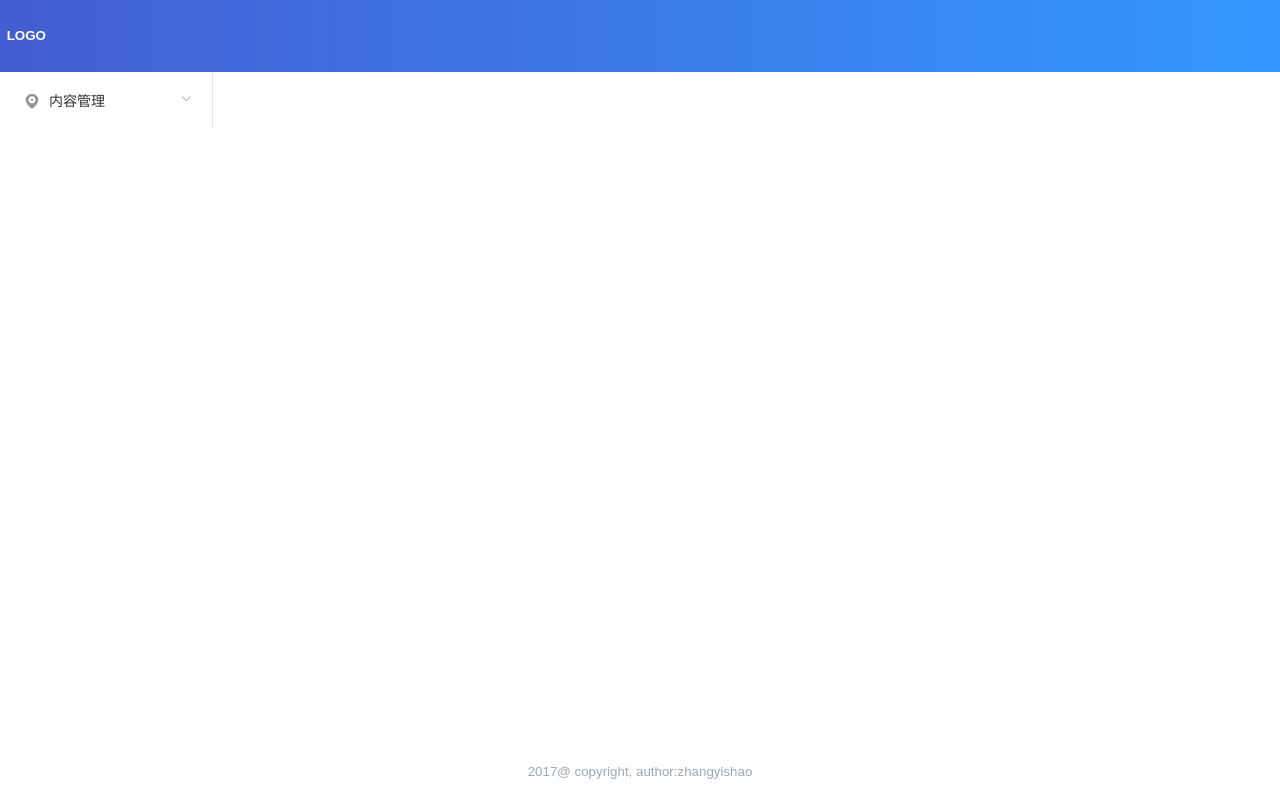
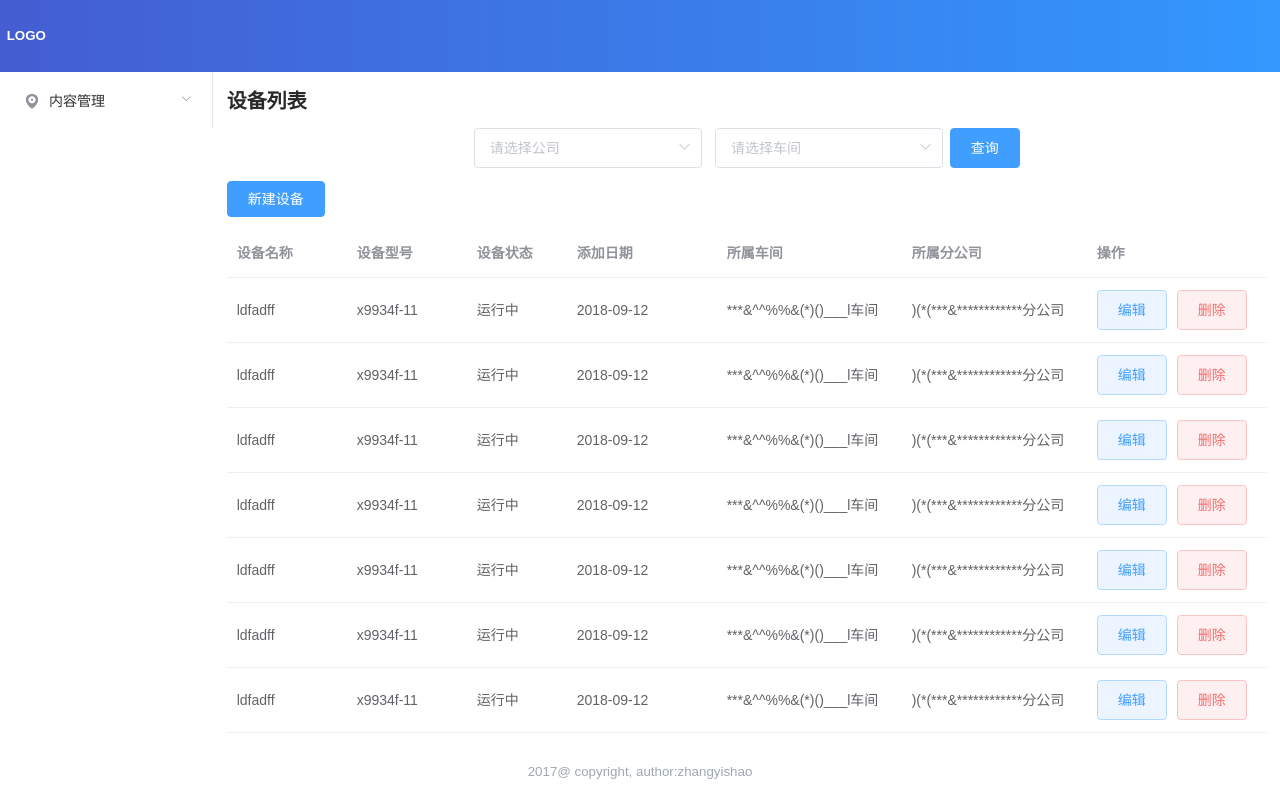
Before and after one commit to zunshao/zyr_project, a Vue app: page /#/deviceList in a window 1280 px wide. Built offline with nearby package versions, Linux system fonts and the light colour scheme.

Commit message:
完成：设备列表

```diff
--- a/src/components/mainContent.vue
+++ b/src/components/mainContent.vue
@@ -12,7 +12,7 @@
           </template>
           <el-menu-item-group>
             <el-menu-item index="1-1" @click="orgListClick">组织概况</el-menu-item>
-            <el-menu-item index="1-2">设备管理</el-menu-item>
+            <el-menu-item index="1-2" @click="deviceListClick">设备管理</el-menu-item>
             <el-menu-item index="1-3">设备点检</el-menu-item>
             <el-menu-item index="1-4">设备维护</el-menu-item>
           </el-menu-item-group>
@@ -29,7 +29,9 @@
 export default {
   data() {
     return {
-      key: ''
+      router: {
+        orgList: 'orgList'
+      }
     }
   },
   props: [
@@ -52,7 +54,10 @@ export default {
       //console.log(key, keyPath);
     },
     orgListClick() {
-      this.$router.push('orgList')
+      this.$router.push('/orgList')
+    },
+    deviceListClick() {
+      this.$router.push('/deviceList')
     }
   }
 }
--- a/src/pages/deviceList.vue
+++ b/src/pages/deviceList.vue
@@ -1,6 +1,70 @@
 <template>
-  <div class = "">
-
+  <div class="box-deviceList">
+    <h6>设备列表</h6>
+    <div class="box-device-search">
+      <el-select v-model="value1" placeholder="请选择公司" >
+        <el-option
+          v-for="item in options"
+          :key="item.value"
+          :label="item.label"
+          :value="item.value">
+        </el-option>
+      </el-select>
+      <el-select v-model="value1" placeholder="请选择车间" class="deviceListCheck">
+        <el-option
+          v-for="item in options"
+          :key="item.value"
+          :label="item.label"
+          :value="item.value">
+        </el-option>
+      </el-select>
+      <el-button type="primary" class="deviceListButton">查询</el-button>
+    </div>
+    <el-row>
+      <el-button type="primary" size="medium">新建设备</el-button>
+    </el-row>
+    <el-table
+      class="box-device-tableShow"
+      :data="deviceData"
+      style="width: 100%">
+      <el-table-column
+        prop="name"
+        label="设备名称"
+        width="120">
+      </el-table-column>
+      <el-table-column
+        prop="type"
+        label="设备型号"
+        width="120">
+      </el-table-column>
+      <el-table-column
+        prop="status"
+        label="设备状态"
+        width="100">
+      </el-table-column>
+      <el-table-column
+        prop="addTime"
+        label="添加日期"
+        width="150">
+      </el-table-column>
+      <el-table-column
+        prop="shop"
+        label="所属车间">
+      </el-table-column>
+      <el-table-column
+        prop="factory"
+        label="所属分公司">
+      </el-table-column>
+      <el-table-column
+        prop="123445"
+        label="操作"
+        width="180">
+        <template slot-scope="scope">
+          <el-button type="primary" plain>编辑</el-button>
+          <el-button type="danger" plain>删除</el-button>
+        </template>
+      </el-table-column>
+    </el-table>
   </div>
 </template>
 
@@ -8,7 +72,115 @@
 export default {
   data() {
     return {
-      key: ''
+      key: '',
+      deviceData: [
+        {
+          name: 'ldfadff',
+          type: 'x9934f-11',
+          status: '运行中',
+          addTime: '2018-09-12',
+          shop: '***&^^%%&(*)()___l车间',
+          factory: ')(*(***&************分公司'
+        },
+        {
+          name: 'ldfadff',
+          type: 'x9934f-11',
+          status: '运行中',
+          addTime: '2018-09-12',
+          shop: '***&^^%%&(*)()___l车间',
+          factory: ')(*(***&************分公司'
+        },
+        {
+          name: 'ldfadff',
+          type: 'x9934f-11',
+          status: '运行中',
+          addTime: '2018-09-12',
+          shop: '***&^^%%&(*)()___l车间',
+          factory: ')(*(***&************分公司'
+        },
+        {
+          name: 'ldfadff',
+          type: 'x9934f-11',
+          status: '运行中',
+          addTime: '2018-09-12',
+          shop: '***&^^%%&(*)()___l车间',
+          factory: ')(*(***&************分公司'
+        },
+        {
+          name: 'ldfadff',
+          type: 'x9934f-11',
+          status: '运行中',
+          addTime: '2018-09-12',
+          shop: '***&^^%%&(*)()___l车间',
+          factory: ')(*(***&************分公司'
+        },
+        {
+          name: 'ldfadff',
+          type: 'x9934f-11',
+          status: '运行中',
+          addTime: '2018-09-12',
+          shop: '***&^^%%&(*)()___l车间',
+          factory: ')(*(***&************分公司'
+        },
+        {
+          name: 'ldfadff',
+          type: 'x9934f-11',
+          status: '运行中',
+          addTime: '2018-09-12',
+          shop: '***&^^%%&(*)()___l车间',
+          factory: ')(*(***&************分公司'
+        },
+        {
+          name: 'ldfadff',
+          type: 'x9934f-11',
+          status: '运行中',
+          addTime: '2018-09-12',
+          shop: '***&^^%%&(*)()___l车间',
+          factory: ')(*(***&************分公司'
+        },
+        {
+          name: 'ldfadff',
+          type: 'x9934f-11',
+          status: '运行中',
+          addTime: '2018-09-12',
+          shop: '***&^^%%&(*)()___l车间',
+          factory: ')(*(***&************分公司'
+        },
+        {
+          name: 'ldfadff',
+          type: 'x9934f-11',
+          status: '运行中',
+          addTime: '2018-09-12',
+          shop: '***&^^%%&(*)()___l车间',
+          factory: ')(*(***&************分公司'
+        },
+        {
+          name: 'ldfadff',
+          type: 'x9934f-11',
+          status: '运行中',
+          addTime: '2018-09-12',
+          shop: '***&^^%%&(*)()___l车间',
+          factory: ')(*(***&************分公司'
+        }
+      ],
+      options: [{
+        value: '选项1',
+        label: '黄金糕'
+      }, {
+        value: '选项2',
+        label: '双皮奶'
+      }, {
+        value: '选项3',
+        label: '蚵仔煎'
+      }, {
+        value: '选项4',
+        label: '龙须面'
+      }, {
+        value: '选项5',
+        label: '北京烤鸭'
+      }],
+      value1: '',
+      value2: ''
     }
   },
   props: [
@@ -30,5 +202,27 @@ export default {
 </script>
 
 <style scoped>
-
+  .box-deviceList{
+    overflow: hidden;
+  }
+  .box-deviceList h6{
+    font-size: 1.5rem;
+    color: #282828;
+    font-weight: bold;
+    margin-bottom: 1rem;
+  }
+  .box-device-search{
+    width: fit-content;
+    margin: 0 auto;
+    margin-bottom: 1rem;
+  }
+  .box-device-tableShow{
+    margin-top: 1rem;
+  }
+  .deviceListButton{
+    margin-left: .5rem;
+  }
+  .deviceListCheck{
+    margin-left: 1rem;
+  }
 </style>
--- a/src/router/index.js
+++ b/src/router/index.js
@@ -2,6 +2,7 @@ import Vue from 'vue'
 import Router from 'vue-router'
 import main from '@/pages/main'
 import orgList from '@/pages/organizationList'
+import deviceList from '@/pages/deviceList'
 
 Vue.use(Router)
 
@@ -15,6 +16,10 @@ export default new Router({
     {
       path: '/orgList',
       component: orgList
+    },
+    {
+      path: '/deviceList',
+      component: deviceList
     }
   ]
 })
```
